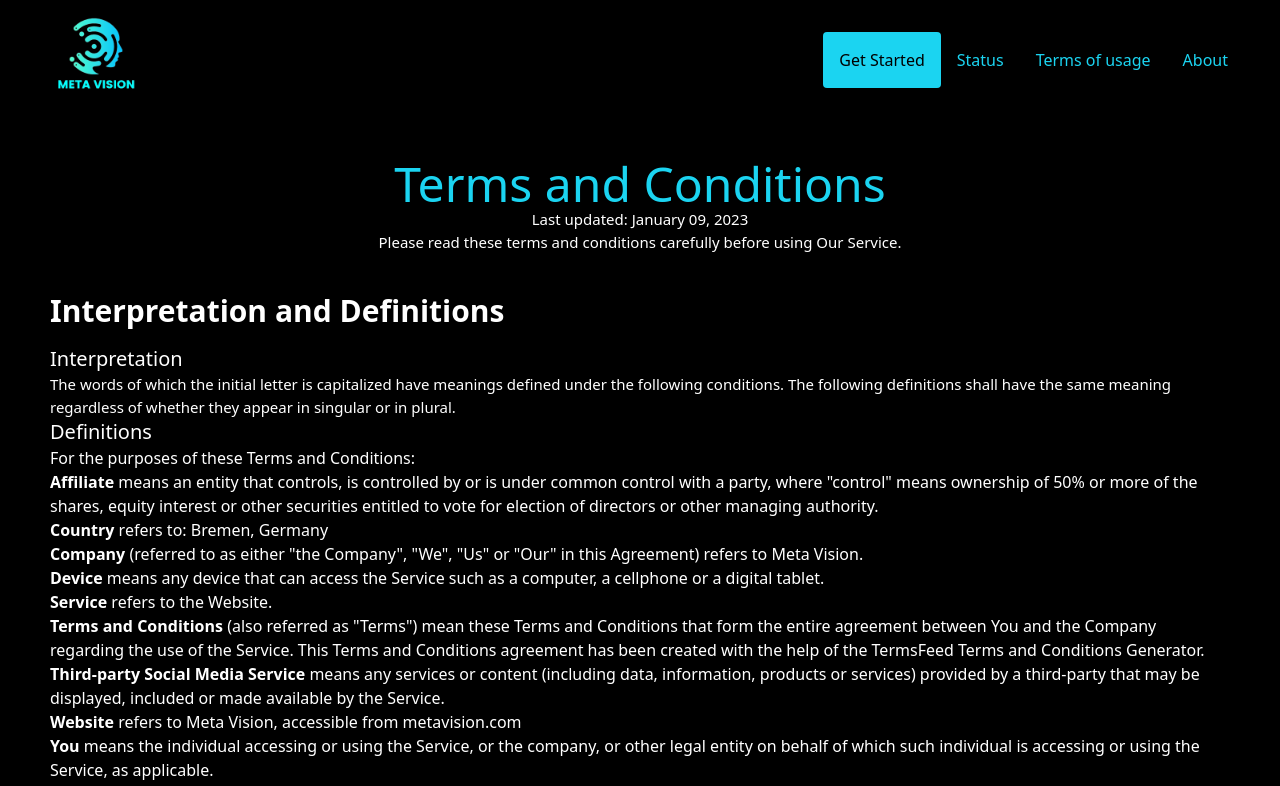
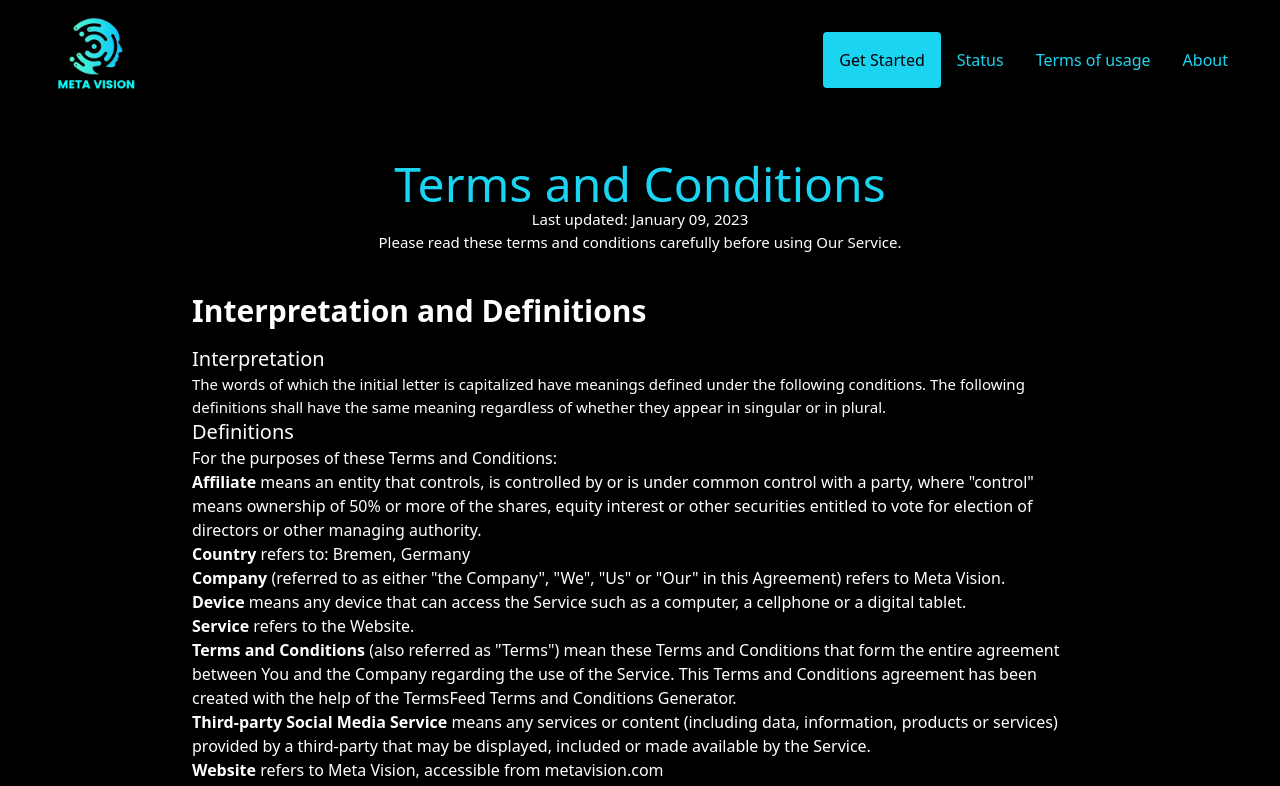
Before and after one commit to fanto237/face-detection-opencv, a React (Create React App) app in the folder src/web/: page /terms-of-usage in a window 1280 px wide. Shown: the top 786 px of the page. Built offline with nearby package versions, Linux system fonts and the light colour scheme.

Commit message:
update style

```diff
--- a/src/web/src/components/Usage.jsx
+++ b/src/web/src/components/Usage.jsx
@@ -2,7 +2,7 @@ import React from "react";
 
 function Usage() {
   return (
-    <div className="mx-[35px] mb-8 md:mx-45 sm:mx-[50px]">
+    <div className="mx-[35px] mb-8 md:mx-48 sm:mx-[50px]">
       <div className="flex flex-col items-center justify-center my-10">
         <h1 className="text-[#1bd4f1] text-3xl md:text-5xl ">
           Terms and Conditions
```
